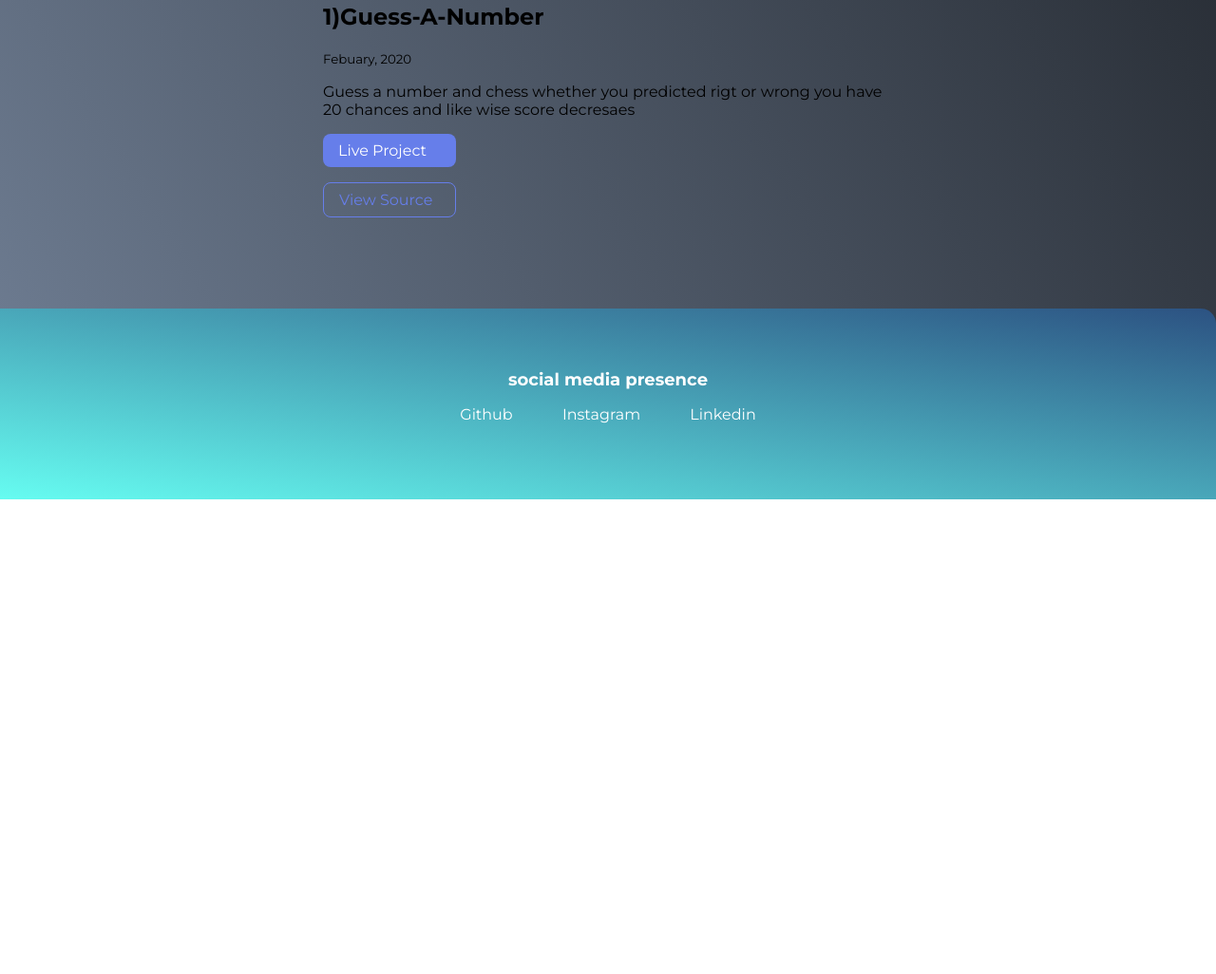
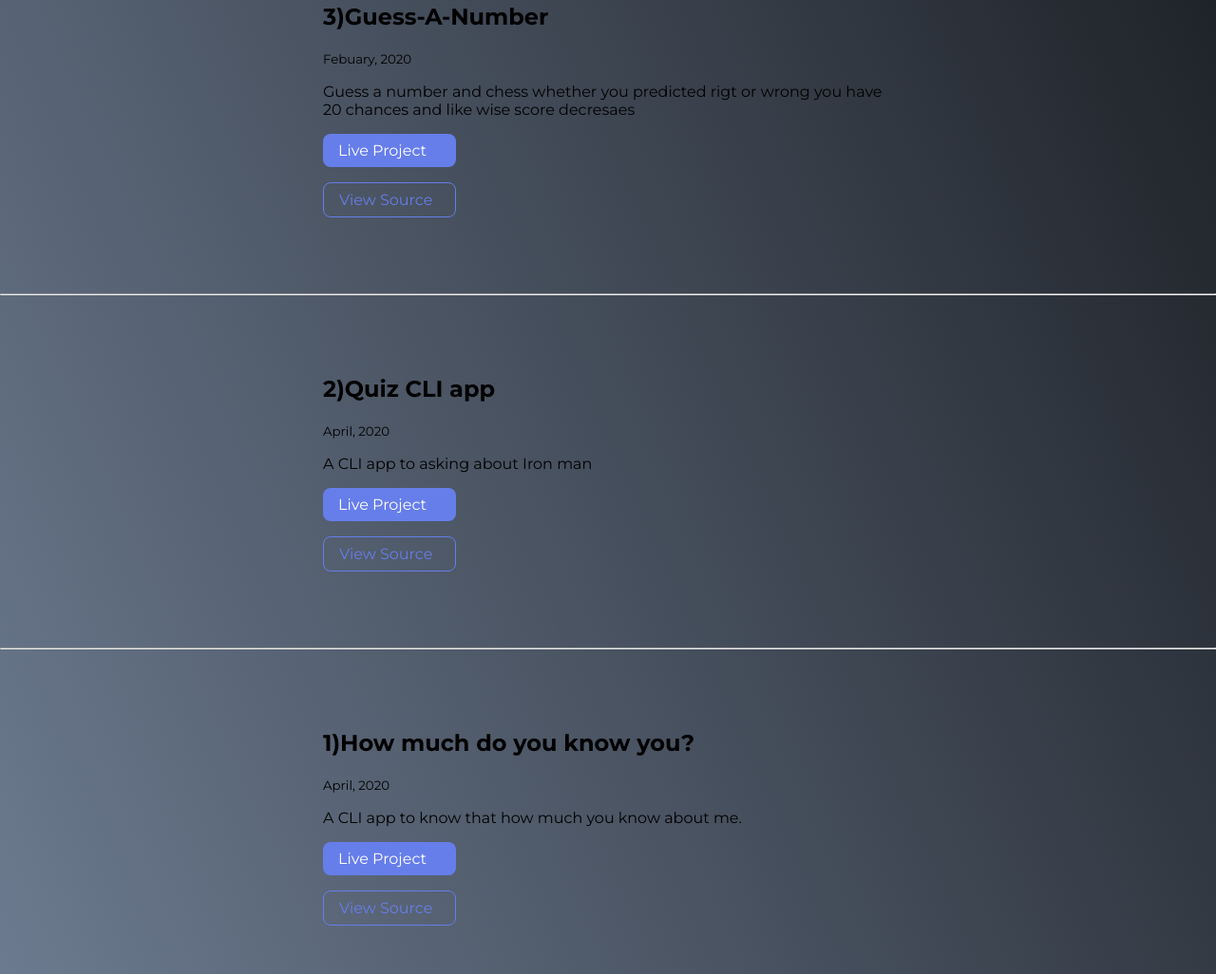
Before and after one commit to mukeshj2110/Mukesh-Portfolio, a plain HTML site: page projects.html in a window 1280 px wide. Shown: the part 1572-2598 px from the top of the page at 95% size. Before the commit the page ends 2098 px from the top, so only its background shows below. Drawn offline with Linux system fonts and the light colour scheme.

Commit message:
adding projects

```diff
--- a/projects.html
+++ b/projects.html
@@ -30,7 +30,7 @@
 
         <li>
             <article class="showcase-list container container-center ">
-                <h1>4)Emoji-Dictionary</h1>
+                <h1>6)Emoji-Dictionary</h1>
             <small>April, 2020</small>
             <p>Do you still struggle with what emoji means? We have few emoji's added in database you can check the meaning of the emoji.</p>
 
@@ -44,7 +44,7 @@
 
         <li>
             <article class="showcase-list container container-center ">
-                <h1>3)Banana-Talk</h1>
+                <h1>5)Banana-Talk</h1>
             <small>April, 2020</small>
             <p>Do You know minion language? this will translate your english language int o minion language</p>
 
@@ -58,7 +58,7 @@
 
         <li>
             <article class="showcase-list container container-center ">
-                <h1>2)Dice-Roll</h1>
+                <h1>4)Dice-Roll</h1>
             <small>January, 2020</small>
             <p>A 2-Player game of rolling a dice and mainatining the score and whole crosses the score of 100 is a winner</p>
 
@@ -73,7 +73,7 @@
 
         <li>
             <article class="showcase-list container container-center ">
-                <h1>1)Guess-A-Number</h1>
+                <h1>3)Guess-A-Number</h1>
             <small>Febuary, 2020</small>
             <p>Guess a number and chess whether you predicted rigt or wrong you have 20 chances and like wise score decresaes</p>
 
@@ -84,6 +84,35 @@
 
         </li>
 
+        <hr>
+
+        <li>
+            <article class="showcase-list container container-center ">
+                <h1>2)Quiz CLI app</h1>
+            <small>April, 2020</small>
+            <p>A CLI app to asking about Iron man</p>
+
+            <a class="link link-primary" href="https://replit.com/@Mukeshj2110/Quiz-CLI-app?embed=1&output=1#index.js">Live Project</a>
+            <a class="link link-secondary" href="https://github.com/mukeshj2110/Quiz-CLI-app">View Source</a>
+
+            </article>
+
+        </li>
+
+        <hr>
+
+        <li>
+            <article class="showcase-list container container-center ">
+                <h1>1)How much do you know you?</h1>
+            <small>April, 2020</small>
+            <p>A CLI app to know that how much you know about me.</p>
+
+            <a class="link link-primary" href="https://replit.com/@Mukeshj2110/How-much-you-know-me?embed=1&output=1#index.js">Live Project</a>
+            <a class="link link-secondary" href="https://github.com/mukeshj2110/How-much-you-know-me-">View Source</a>
+
+            </article>
+
+        </li>
 
     </ul>
 
```
